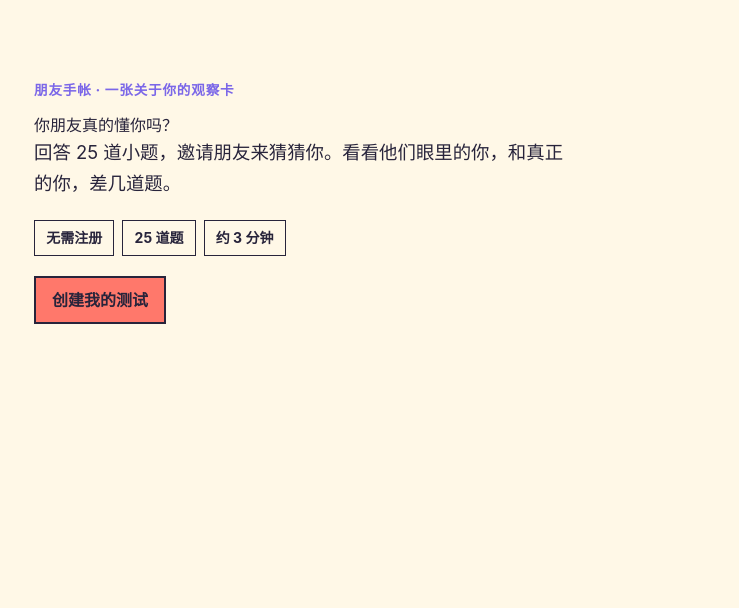
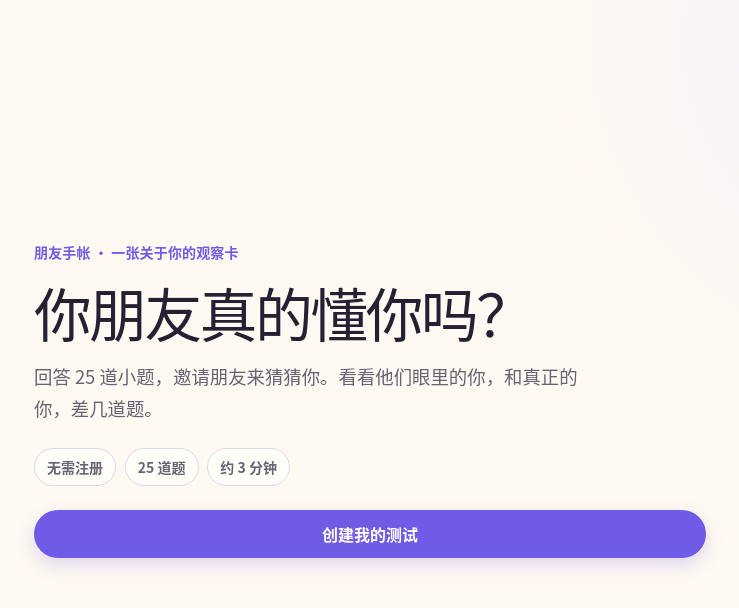
Before and after one commit to ly9527-04/game-do-you-know-me, a Next.js app: page / in a window 1280 px wide. Shown: the top 608 px of the page, without its empty margins (270-1009 px from the left). Built offline with nearby package versions, Linux system fonts and the light colour scheme; no server answers.

Commit message:
style: establish lightweight social card system

```diff
--- a/src/app/globals.css
+++ b/src/app/globals.css
@@ -1,22 +1,44 @@
 @import "tailwindcss";
 
 :root {
-  --paper: #fff8e7;
-  --ink: #28243b;
-  --coral: #ff786b;
-  --violet: #7b67e8;
-  --marker: #ffe36e;
-  --muted: #625d70;
+  --paper: #fff9f2;
+  --surface: #fffefa;
+  --ink: #252133;
+  --muted: #686274;
+  --violet: #705be7;
+  --violet-soft: #eeeaff;
+  --coral: #ff806f;
+  --marker: #ffe78a;
+  --line: #ded8e6;
+  --danger: #a43b3b;
+  --shadow: 0 0.75rem 2rem rgb(65 52 96 / 8%);
 }
 
-* {
-  box-sizing: border-box;
+* { box-sizing: border-box; }
+
+html {
+  min-width: 320px;
+  background: var(--paper);
 }
 
 body {
+  min-height: 100vh;
   margin: 0;
-  background: var(--paper);
+  background: radial-gradient(circle at 92% 5%, rgb(238 234 255 / 70%), transparent 22rem), var(--paper);
   color: var(--ink);
+  font-family: "PingFang SC", "Microsoft YaHei", "Noto Sans CJK SC", system-ui, sans-serif;
+  -webkit-font-smoothing: antialiased;
+}
+
+button, input { font: inherit; }
+button, a, input { -webkit-tap-highlight-color: transparent; }
+h1, h2, p { overflow-wrap: anywhere; }
+
+h1 {
+  margin: 0.25rem 0 1rem;
+  font-size: clamp(2rem, 9vw, 3.6rem);
+  line-height: 1.12;
+  letter-spacing: -0.04em;
 }
 
 :focus-visible {
@@ -24,14 +46,126 @@ body {
   outline-offset: 3px;
 }
 
-@media (prefers-reduced-motion: reduce) {
-  *,
-  *::before,
-  *::after {
-    scroll-behavior: auto !important;
-    animation-duration: 0.01ms !important;
-    transition-duration: 0.01ms !important;
-  }
+.page-shell {
+  width: min(calc(100% - 2rem), 42rem);
+  margin-inline: auto;
+  padding: clamp(2.5rem, 9vw, 5.5rem) 0;
+}
+
+.home-page {
+  min-height: 100vh;
+  display: flex;
+  flex-direction: column;
+  justify-content: center;
+}
+
+.home-page h1 { max-width: 10em; }
+
+.eyebrow {
+  margin: 0 0 0.8rem;
+  color: var(--violet);
+  font-size: 0.875rem;
+  font-weight: 800;
+  letter-spacing: 0.01em;
+}
+
+.lede {
+  max-width: 34rem;
+  margin: 0;
+  color: var(--muted);
+  font-size: clamp(1rem, 4vw, 1.15rem);
+  line-height: 1.75;
+}
+
+.home-page__facts {
+  display: flex;
+  flex-wrap: wrap;
+  gap: 0.55rem;
+  margin: 1.5rem 0;
+  padding: 0;
+  list-style: none;
+}
+
+.home-page__facts li {
+  padding: 0.45rem 0.75rem;
+  border: 1px solid var(--line);
+  border-radius: 999px;
+  background: rgb(255 254 250 / 80%);
+  color: var(--muted);
+  font-size: 0.875rem;
+  font-weight: 700;
+}
+
+.button {
+  display: inline-flex;
+  min-height: 44px;
+  align-items: center;
+  justify-content: center;
+  padding: 0.7rem 1.15rem;
+  border: 1px solid transparent;
+  border-radius: 999px;
+  color: inherit;
+  font-weight: 800;
+  text-align: center;
+  text-decoration: none;
+  cursor: pointer;
+  transition: transform 160ms ease, box-shadow 160ms ease, background-color 160ms ease;
+}
+
+.button:hover:not(:disabled) { transform: translateY(-1px); }
+.button:active:not(:disabled) { transform: translateY(0); }
+
+.button--primary {
+  background: var(--violet);
+  color: white;
+  box-shadow: 0 0.45rem 1.1rem rgb(112 91 231 / 22%);
+}
+
+.button--primary:hover:not(:disabled) {
+  background: #604bd5;
+  box-shadow: 0 0.6rem 1.25rem rgb(112 91 231 / 28%);
+}
+
+.button--secondary {
+  border-color: var(--line);
+  background: var(--surface);
+  color: var(--ink);
+}
+
+.creator-start {
+  display: grid;
+  gap: 0.75rem;
+  max-width: 25rem;
+  margin-top: 2rem;
+}
+
+.creator-start label {
+  color: var(--muted);
+  font-size: 0.9rem;
+  font-weight: 700;
+}
+
+.creator-start input {
+  min-height: 3rem;
+  width: 100%;
+  padding: 0.75rem 0.9rem;
+  border: 1px solid var(--line);
+  border-radius: 14px;
+  background: var(--surface);
+  color: var(--ink);
+  transition: border-color 160ms ease, box-shadow 160ms ease;
+}
+
+.creator-start input:focus {
+  border-color: var(--violet);
+  box-shadow: 0 0 0 4px var(--violet-soft);
+  outline: none;
+}
+
+.form-error {
+  margin: 0;
+  color: var(--danger);
+  font-weight: 700;
 }
 
 .quiz-session {
@@ -49,43 +183,53 @@ body {
 }
 
 .quiz-progress__count {
-  padding: 0.3rem 0.55rem;
-  border: 2px solid var(--ink);
-  background: var(--marker);
+  padding: 0.35rem 0.6rem;
+  border-radius: 999px;
+  background: var(--violet-soft);
+  color: var(--violet);
+  font-size: 0.85rem;
   font-weight: 800;
-  letter-spacing: 0.04em;
-  transform: rotate(-2deg);
+  letter-spacing: 0.02em;
 }
 
 .quiz-progress__track {
-  height: 0.8rem;
+  height: 0.5rem;
   overflow: hidden;
-  border: 2px solid var(--ink);
-  background: #fffdf7;
+  border-radius: 999px;
+  background: var(--line);
 }
 
 .quiz-progress__fill {
   display: block;
   height: 100%;
-  background: repeating-linear-gradient(135deg, var(--violet) 0 0.7rem, #9689ef 0.7rem 1.1rem);
+  border-radius: inherit;
+  background: var(--violet);
   transition: width 180ms ease-out;
 }
 
+.question-card,
+.archive-complete,
+.mismatch-card,
+.leaderboard {
+  padding: clamp(1.25rem, 5vw, 2rem);
+  border: 1px solid var(--line);
+  border-radius: 18px;
+  background: var(--surface);
+  box-shadow: var(--shadow);
+}
+
 .question-card {
-  padding: clamp(1.25rem, 5vw, 2rem);
-  border: 3px solid var(--ink);
-  background: #fffdf7;
-  box-shadow: 0.4rem 0.4rem 0 var(--ink);
+  border-radius: 18px;
 }
 
 .question-card__order {
   display: inline-block;
   margin: 0 0 0.75rem;
-  padding: 0.15rem 0.45rem;
+  padding: 0.25rem 0.6rem;
+  border-radius: 999px;
   background: var(--marker);
-  font-size: 0.875rem;
-  font-weight: 700;
-  transform: rotate(-1deg);
+  font-size: 0.825rem;
+  font-weight: 800;
 }
 
 .question-card h2 {
@@ -108,49 +252,54 @@ body {
   width: 100%;
   min-height: 3.4rem;
   padding: 0.7rem 0.8rem;
-  border: 2px solid var(--ink);
-  border-radius: 0;
+  border: 1px solid var(--line);
+  border-radius: 14px;
   background: var(--paper);
   color: inherit;
   text-align: left;
   cursor: pointer;
+  transition: border-color 150ms ease, background-color 150ms ease, transform 150ms ease;
 }
 
-.question-card__option:hover:not(:disabled),
-.question-card__option[data-selected="true"] {
-  border-width: 3px;
-  background: #fff0af;
+.question-card__option:hover:not(:disabled) {
+  border-color: var(--violet);
+  transform: translateY(-1px);
 }
 
-.question-card__option:disabled {
-  cursor: not-allowed;
-  opacity: 0.65;
+.question-card__option[data-selected="true"] {
+  border-color: var(--violet);
+  background: var(--violet-soft);
 }
+
+.question-card__option:disabled { cursor: not-allowed; opacity: 0.65; }
 
 .question-card__letter {
   display: grid;
-  width: 1.8rem;
-  height: 1.8rem;
+  width: 1.9rem;
+  height: 1.9rem;
   place-items: center;
-  border: 2px solid var(--ink);
+  border: 1px solid var(--line);
   border-radius: 50%;
-  background: #fffdf7;
+  background: var(--surface);
+  color: var(--muted);
+  font-size: 0.85rem;
   font-weight: 800;
 }
 
 .question-card__option[data-selected="true"] .question-card__letter {
-  background: var(--coral);
+  border-color: var(--violet);
+  background: var(--violet);
+  color: white;
 }
 
-.question-card__option-text {
-  overflow-wrap: anywhere;
-}
+.question-card__option-text { overflow-wrap: anywhere; }
 
 .question-card__selected {
-  padding: 0.15rem 0.4rem;
-  border: 1px solid var(--ink);
-  background: var(--coral);
-  font-size: 0.8rem;
+  padding: 0.2rem 0.5rem;
+  border-radius: 999px;
+  background: var(--violet);
+  color: white;
+  font-size: 0.75rem;
   font-weight: 800;
   white-space: nowrap;
 }
@@ -163,111 +312,23 @@ body {
 }
 
 .quiz-session__navigation button {
-  min-height: 2.75rem;
-  padding: 0.55rem 0.85rem;
-  border: 2px solid var(--ink);
-  border-radius: 0;
+  min-height: 44px;
+  padding: 0.65rem 1rem;
+  border: 1px solid transparent;
+  border-radius: 999px;
   font-weight: 800;
+  cursor: pointer;
 }
 
 .quiz-session__previous {
-  background: #fffdf7;
+  border-color: var(--line) !important;
+  background: var(--surface);
   color: var(--ink);
 }
 
-.quiz-session__next {
-  background: var(--coral);
-  color: var(--ink);
-}
-
-.quiz-session__navigation button:disabled {
-  cursor: not-allowed;
-  opacity: 0.5;
-}
-
-.page-shell {
-  width: min(100% - 2rem, 42rem);
-  margin-inline: auto;
-  padding: clamp(2rem, 8vw, 5rem) 0;
-}
-
-.eyebrow {
-  margin: 0 0 0.8rem;
-  color: var(--violet);
-  font-size: 0.85rem;
-  font-weight: 800;
-  letter-spacing: 0.06em;
-}
-
-.lede {
-  max-width: 34rem;
-  font-size: 1.15rem;
-  line-height: 1.7;
-}
-
-.home-page__facts {
-  display: flex;
-  flex-wrap: wrap;
-  gap: 0.5rem;
-  margin: 1.25rem 0;
-  padding: 0;
-  list-style: none;
-}
-
-.home-page__facts li {
-  padding: 0.4rem 0.7rem;
-  border: 1px solid var(--ink);
-  font-size: 0.875rem;
-  font-weight: 700;
-}
-
-.button {
-  display: inline-flex;
-  min-height: 2.8rem;
-  align-items: center;
-  justify-content: center;
-  padding: 0.65rem 1rem;
-  border: 2px solid var(--ink);
-  border-radius: 0;
-  color: var(--ink);
-  font-weight: 800;
-  text-decoration: none;
-  cursor: pointer;
-}
-
-.button--primary { background: var(--coral); }
-.button--secondary { background: #fffdf7; }
-
-.creator-start {
-  display: grid;
-  gap: 0.65rem;
-  max-width: 24rem;
-  margin-top: 2rem;
-}
-
-.creator-start input {
-  min-height: 3rem;
-  padding: 0.7rem 0.8rem;
-  border: 2px solid var(--ink);
-  border-radius: 0;
-  background: #fffdf7;
-  color: var(--ink);
-  font: inherit;
-}
-
-.form-error {
-  color: #9b2c2c;
-  font-weight: 700;
-}
-
-.archive-complete,
-.result-score,
-.mismatch-card {
-  padding: clamp(1.25rem, 5vw, 2rem);
-  border: 3px solid var(--ink);
-  background: #fffdf7;
-  box-shadow: 0.4rem 0.4rem 0 var(--ink);
-}
+.quiz-session__next { background: var(--violet); color: white; }
+.quiz-session__navigation button:disabled { cursor: not-allowed; opacity: 0.45; }
+.submit-status { color: var(--muted); text-align: center; }
 
 .archive-complete__actions,
 .share-actions {
@@ -281,14 +342,25 @@ body {
 .archive-complete__manage {
   margin-top: 1.5rem;
   padding-top: 1rem;
-  border-top: 2px dashed var(--ink);
+  border-top: 1px solid var(--line);
 }
 
 .archive-complete__manage code {
   display: block;
   margin: 0.8rem 0;
   overflow-wrap: anywhere;
+  color: var(--muted);
 }
+
+.result-score {
+  padding: clamp(1.5rem, 6vw, 2.4rem);
+  border-radius: 20px;
+  background: var(--ink);
+  color: var(--surface);
+  box-shadow: 0 1rem 2.5rem rgb(37 33 51 / 18%);
+}
+
+.result-score .eyebrow { color: #cfc7ff; }
 
 .result-score h1 {
   margin: 0.25rem 0;
@@ -297,35 +369,49 @@ body {
   line-height: 1;
 }
 
-.result-score__verdict {
-  font-size: 1.25rem;
-  font-weight: 700;
-}
+.result-score__verdict { font-size: 1.25rem; font-weight: 700; }
 
 .result-score__easter-egg,
 .perfect-note {
-  padding: 0.75rem;
-  border: 2px solid var(--ink);
+  padding: 0.85rem 1rem;
+  border-radius: 12px;
   background: var(--marker);
+  color: var(--ink);
   font-weight: 800;
 }
 
 .result-page > section { margin-top: 2rem; }
+
 .resume-draft,
 .inline-error,
 .loading-card {
   margin: 1.5rem 0;
   padding: 1.1rem 1.25rem;
-  border: 2px dashed var(--ink);
-  background: #fffdf7;
+  border: 1px solid var(--line);
+  border-radius: 16px;
+  background: var(--surface);
+  box-shadow: var(--shadow);
 }
 
 .resume-draft h2 { margin: 0.25rem 0 0.65rem; font-size: 1.25rem; }
-.resume-draft p:not(.eyebrow),
-.inline-error p { margin: 0; line-height: 1.6; }
+.resume-draft p:not(.eyebrow), .inline-error p { margin: 0; color: var(--muted); line-height: 1.6; }
+
 .resume-draft__actions,
-.inline-error__actions { display: flex; flex-wrap: wrap; gap: 0.7rem; margin-top: 1rem; }
-.loading-card { min-height: 8rem; display: grid; place-items: center; font-weight: 700; }
+.inline-error__actions {
+  display: flex;
+  flex-wrap: wrap;
+  gap: 0.7rem;
+  margin-top: 1rem;
+}
+
+.loading-card {
+  min-height: 8rem;
+  display: grid;
+  place-items: center;
+  color: var(--muted);
+  font-weight: 700;
+}
+
 .mismatch-list { display: grid; gap: 1rem; }
 .mismatch-card h2 { margin: 0.25rem 0 1rem; font-size: 1.2rem; line-height: 1.5; }
 .mismatch-card__index { margin: 0; color: var(--violet); font-weight: 800; }
@@ -333,12 +419,45 @@ body {
 .mismatch-card__answers p { display: grid; grid-template-columns: 5rem minmax(0, 1fr); gap: 0.5rem; margin: 0; }
 .mismatch-card__answers strong { font-weight: 800; }
 
-@media (prefers-reduced-motion: reduce) {
-  .button { transition: none; }
+.leaderboard__stats { color: var(--muted); line-height: 1.7; }
+
+.leaderboard__entries {
+  display: grid;
+  gap: 0.65rem;
+  margin: 1.25rem 0 0;
+  padding: 0;
+  list-style: none;
+}
+
+.leaderboard__entries li {
+  display: flex;
+  min-height: 3rem;
+  align-items: center;
+  justify-content: space-between;
+  gap: 1rem;
+  padding: 0.7rem 0.85rem;
+  border-radius: 12px;
+  background: var(--paper);
+}
+
+@media (max-width: 420px) {
+  .page-shell { width: min(calc(100% - 1.25rem), 42rem); }
+
+  .archive-complete__actions .button,
+  .share-actions .button,
+  .resume-draft__actions .button,
+  .inline-error__actions .button { width: 100%; }
+
+  .question-card__option { grid-template-columns: auto minmax(0, 1fr); }
+  .question-card__selected { grid-column: 2; justify-self: start; }
 }
 
 @media (prefers-reduced-motion: reduce) {
-  .quiz-progress__fill {
-    transition: none;
+  *,
+  *::before,
+  *::after {
+    scroll-behavior: auto !important;
+    animation-duration: 0.01ms !important;
+    transition-duration: 0.01ms !important;
   }
 }
```
Also changed, not shown: 1 other file (tests, documents, lock files or other folders).
